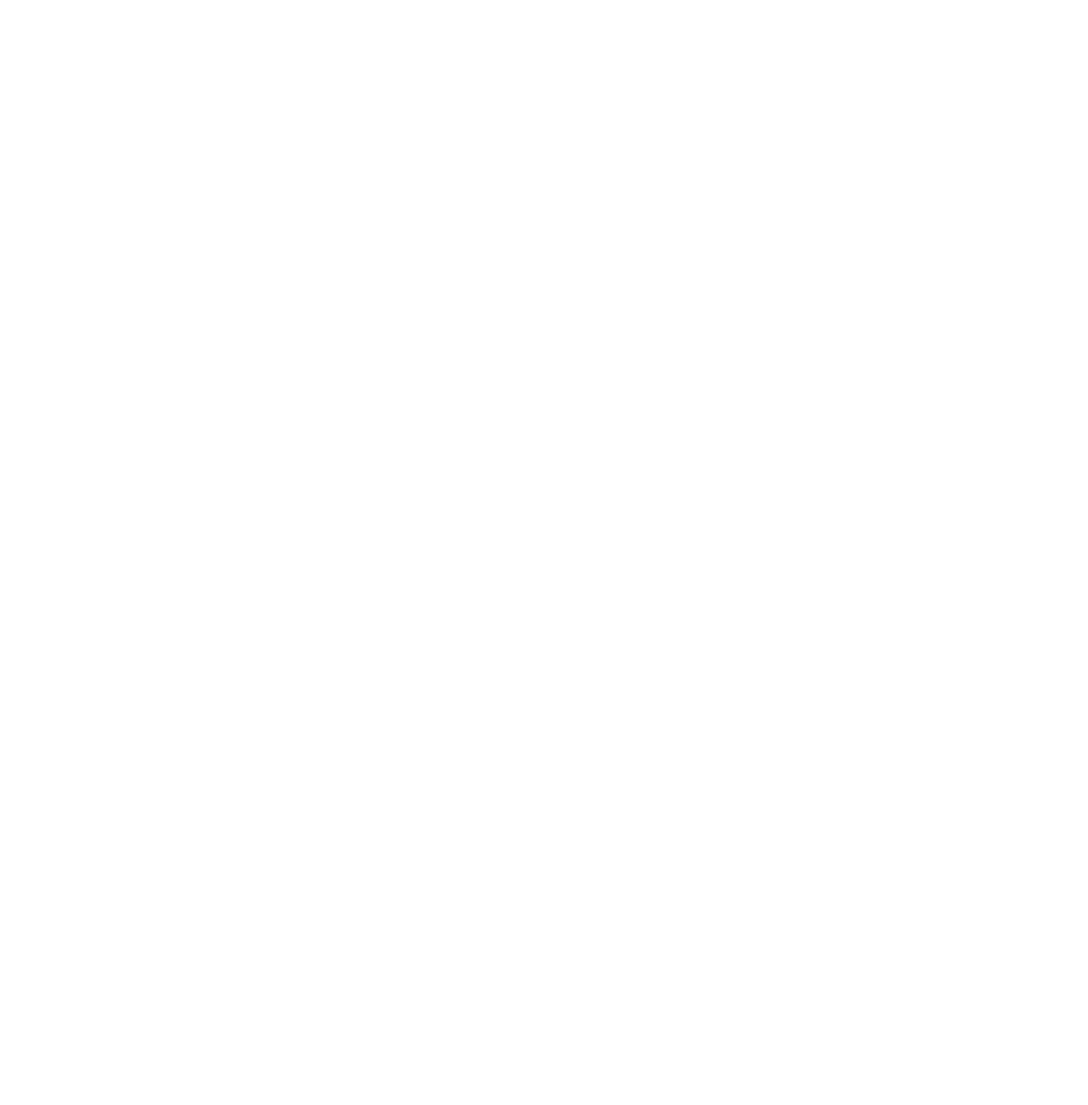
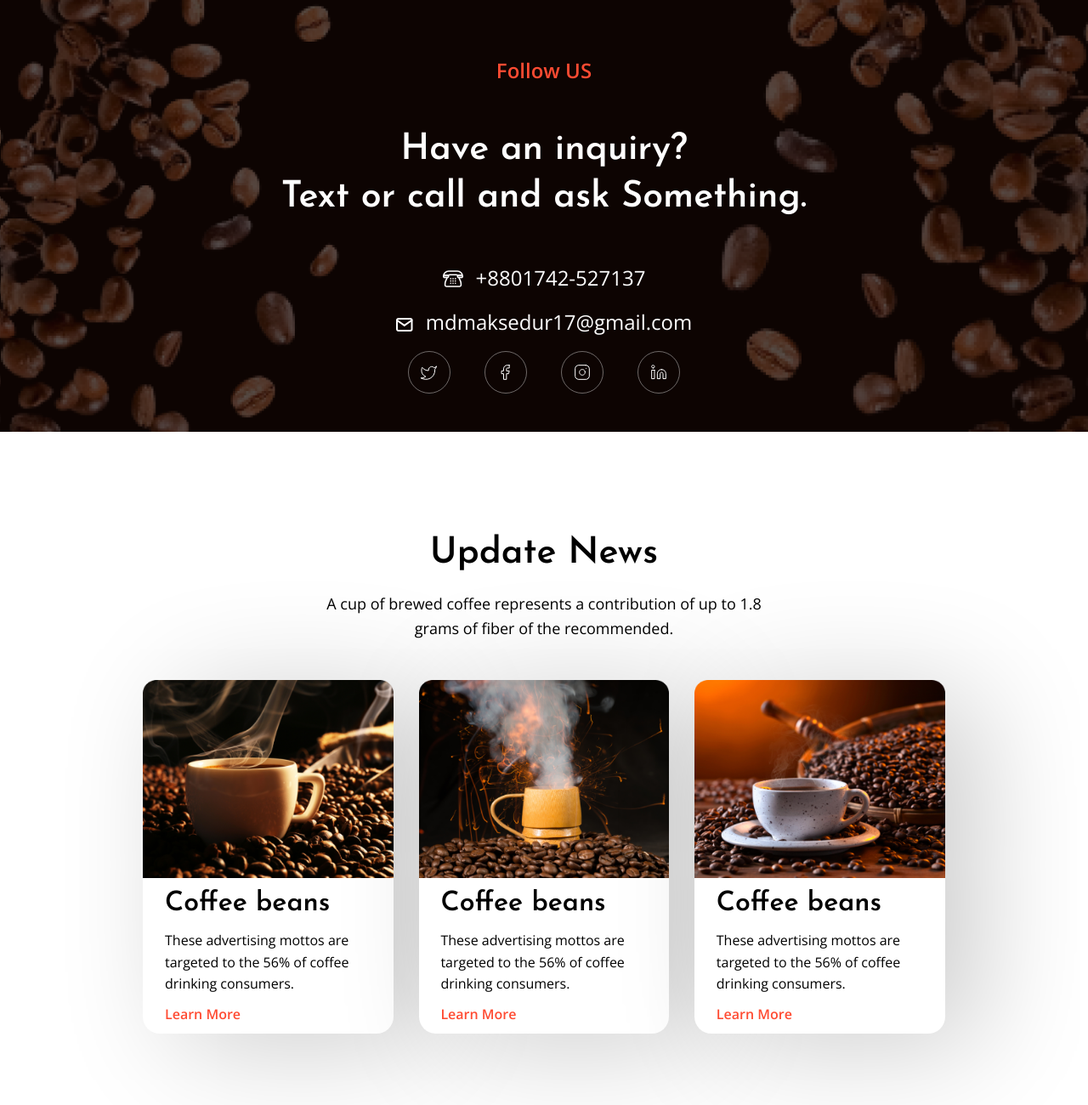
Before and after one commit to Olya151515/Coffee-Layout, a plain HTML site: page index.html in a window 1280 px wide. Shown: the whole page at 85% size. Before the commit the page ends 800 px from the top, so only its background shows below. Drawn offline with nearby package versions, Linux system fonts and the light colour scheme.

Commit message:
contacts and news done

```diff
--- a/index.html
+++ b/index.html
@@ -15,8 +15,62 @@
 <div class="header-container"></div>
 <div class="offer-container"></div>
 <div class="gallery-container"></div>
-<div class="contacts-container"></div>
-<div class="news-container"></div>
+<div class="contacts-container">
+
+    <div class="contacts-container-info">
+        <span>Follow US</span>
+        <h2>Have an inquiry?<br>Text or call and ask Something.</h2>
+        <div id="contacts-phone">
+            <img src="img/contacts/Telephone.svg" alt="phone-icon">
+            <span>+8801742-527137</span>
+        </div>
+        <div id="contacts-email">
+            <img src="img/contacts/gmail.svg" alt="gmail-icon">
+            <span>mdmaksedur17@gmail.com</span>
+        </div>
+        <nav>
+            <a href="#"><img src="img/contacts/Twitter.svg" alt="twitter-logo"></a>
+            <a href="#"><img src="img/contacts/Facebook.svg" alt="facebook-logo"></a>
+            <a href="#"><img src="img/contacts/Instagram.svg" alt="instagram-logo"></a>
+            <a href="#"><img src="img/contacts/Linkdin.svg" alt="linkdin-logo"></a>
+        </nav>
+
+    </div>
+
+</div>
+<div class="news-container">
+    <div class="news-container-info">
+        <h1>Update News</h1>
+        <p>A cup of brewed coffee represents a contribution of up to 1.8 grams of fiber of the recommended.</p>
+        <div class="news-container-cards">
+            <section>
+                <img src="img/news/card1.png" alt="img">
+                <article>
+                    <h2>Coffee beans</h2>
+                    <p>These advertising mottos are targeted to the 56% of coffee drinking consumers.</p>
+                    <a href="#">Learn More</a>
+                </article>
+            </section>
+            <section>
+                <img src="img/news/card2.png" alt="img">
+                <article>
+                    <h2>Coffee beans</h2>
+                    <p>These advertising mottos are targeted to the 56% of coffee drinking consumers.</p>
+                    <a href="#">Learn More</a>
+                </article>
+            </section>
+            <section>
+                <img src="img/news/card3.png" alt="img">
+                <article>
+                    <h2>Coffee beans</h2>
+                    <p>These advertising mottos are targeted to the 56% of coffee drinking consumers.</p>
+                    <a href="#">Learn More</a>
+                </article>
+            </section>
+        </div>
+
+    </div>
+</div>
 <div class="footer-container"></div>
 </body>
 </html>
--- a/style.css
+++ b/style.css
@@ -2,3 +2,178 @@
     margin: 0;
     padding: 0;
 }
+
+
+body {
+    overflow-x: hidden;
+}
+
+.contacts-container {
+    width: 100vw;
+    height: 63.5vh;
+    background-image: url(/img/contacts/FollowUs1.png);
+    background-size: cover;
+    color: #FFF;
+    display: flex;
+    justify-content: center;
+    align-items: center;
+}
+
+.contacts-container-info {
+    height: 44vh;
+    width: 100%;
+    display: flex;
+    justify-content: center;
+    align-items: center;
+    flex-direction: column;
+    margin-bottom: 8vh;
+    margin-top: 11vh;
+}
+
+.contacts-container-info>span{
+    color: #FF4B32;
+    font-family: "Open Sans", sans-serif;
+    text-align: center;
+    font-size: 24px;
+    font-weight: 600;
+    line-height: 150%; /* 36px */
+}
+
+.contacts-container-info>h2{
+    width: 100%;
+    text-align: center;
+    font-family: "Josefin Sans", sans-serif;
+    font-size: 43px;
+    font-weight: 600;
+    line-height: 130%; /* 55.9px */
+    margin: 6vh 0;
+}
+
+#contacts-email, #contacts-phone {
+    display: flex;
+    justify-content: center;
+    align-items: center;
+    margin-bottom: 2vh;
+}
+
+#contacts-phone>span, #contacts-email>span {
+    font-family: "Open Sans", sans-serif;
+    font-size: 24px;
+    font-weight: 400;
+    line-height: 150%; /* 36px */
+    margin-left: 15px;
+}
+
+#contacts-email>img {
+    position: relative;
+    bottom: -0.4vh;
+}
+#contacts-phone>img {
+    position: relative;
+    bottom: -0.1vh;
+}
+
+.contacts-container-info>nav{
+    width: 320px;
+    display: flex;
+    justify-content: space-between;
+}
+
+.news-container {
+    width: 100vw;
+    height: 100vh;
+    background-color: #fff;
+    display: flex;
+    justify-content: center;
+    align-items: center;
+}
+
+.news-container-info {
+    width: 80vw;
+    height: 71vh;
+    display: flex;
+    justify-content: space-between;
+    align-items: center;
+    flex-direction: column;
+}
+
+.news-container-info>h1 {
+    color: #000;
+    text-align: center;
+    font-family: "Josefin Sans", sans-serif;
+    font-size: 43px;
+    font-weight: 600;
+    line-height: 130%; /* 55.9px */
+}
+
+.news-container-info>p{
+    width: 42vw;
+    color: #000;
+    text-align: center;
+    font-family: "Open Sans", sans-serif;
+    font-size: 18px;
+    font-weight: 400;
+    line-height: 160%; /* 28.8px */
+    margin: 2vh 0 5.8vh 0;
+
+}
+
+
+.news-container-cards{
+    height: 52vh;
+    width: 25vw;
+    display: flex;
+    justify-content: center;
+    align-items: center;
+
+}
+
+.news-container-cards>section:nth-child(2){
+    margin: 0 30px;
+}
+
+.news-container-cards>section {
+    height: 100%;
+    display: flex;
+    flex-direction: column;
+    border-radius: 20px;
+    background: #FFF;
+    box-shadow: 40px 15px 136px 0 rgba(0, 0, 0, 0.20);
+}
+
+.news-container-cards>section>img {
+    height: 56%;
+}
+
+.news-container-cards>section>article{
+    height: 44%;
+    margin-left: 2vw ;
+    display: flex;
+    flex-direction: column;
+    justify-content: space-evenly;
+
+}
+
+.news-container-cards>section>article>h2 {
+    font-family: "Josefin Sans", sans-serif;
+    font-size: 32px;
+    font-weight: 600;
+    line-height: 130%; /* 41.6px */
+}
+
+.news-container-cards>section>article>p {
+    width: 21vw;
+    font-family: "Open Sans",sans-serif;
+    font-size: 16px;
+    font-weight: 400;
+    line-height: 160%; /* 25.6px */
+}
+
+.news-container-cards>section>article>a{
+    text-decoration: none;
+    color: #FF4B32;
+    font-family: "Open Sans",sans-serif;
+    font-size: 16px;
+    font-weight: 600;
+    line-height: 160%; /* 25.6px */
+}
```
Also changed, not shown: img/contacts/Facebook.svg (added), img/contacts/FollowUs1.png (added), img/contacts/Instagram.svg (added), img/contacts/Linkdin.svg (added), img/contacts/Telephone.svg (added), img/contacts/Twitter.svg (added), img/contacts/gmail.svg (added), img/news/card1.png (added), img/news/card2.png (added), img/news/card3.png (added).
